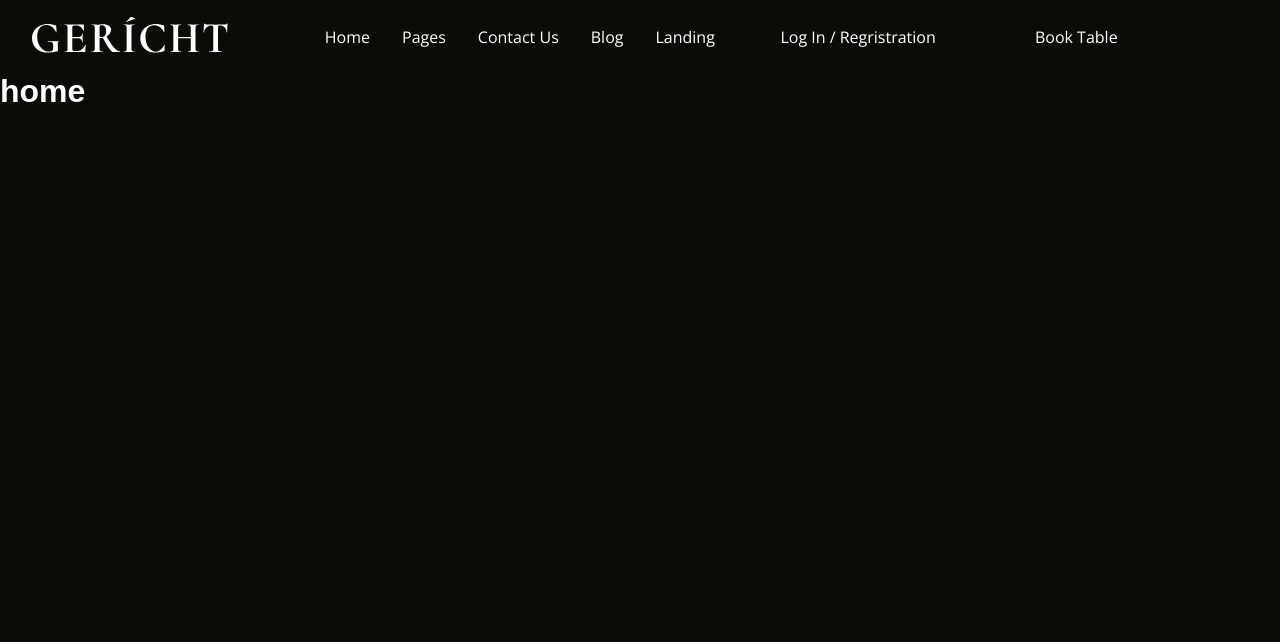
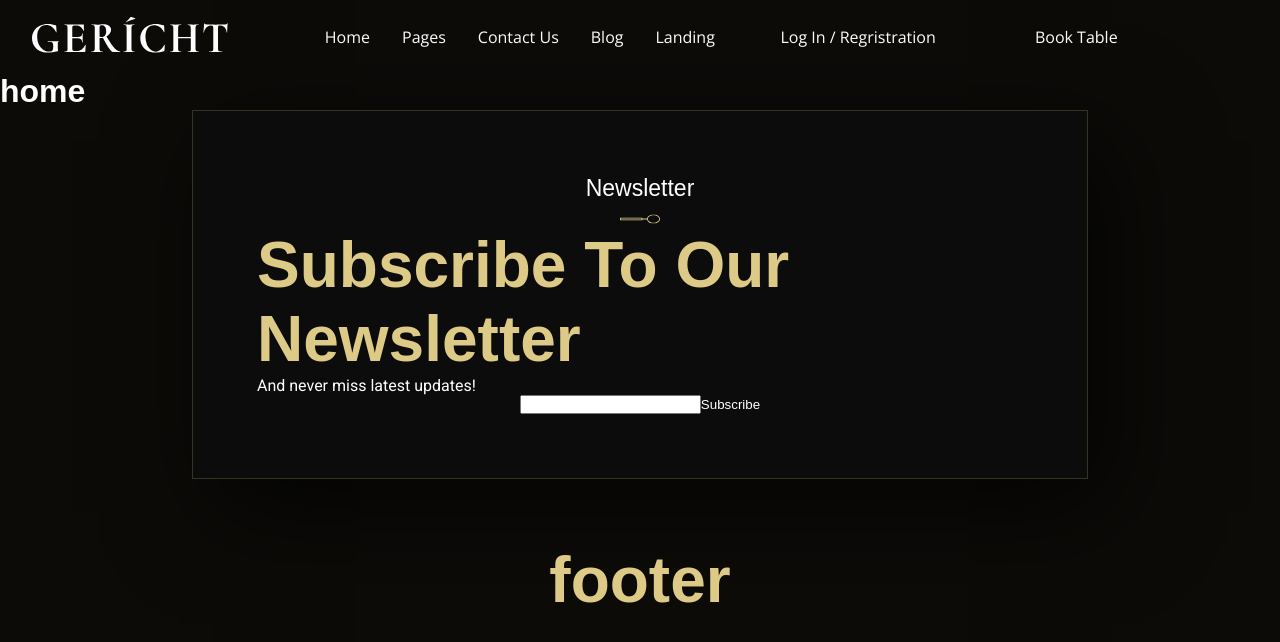
Before and after one commit to irvancolz/gericht-restaurant, a Next.js app: page / in a window 1280 px wide. Shown: the top 642 px of the page. Built offline with nearby package versions, Linux system fonts and the light colour scheme; a web font is replaced by a local one.

Commit message:
start working on footer

```diff
--- a/components/button/button.tsx
+++ b/components/button/button.tsx
@@ -3,6 +3,7 @@ interface buttonProps {
   variant?: string;
   children?: string | JSX.Element[] | JSX.Element;
   onClick?: () => void;
+  type?: 'button' | 'submit' | 'reset';
 }
 const buttonDefaultProps: buttonProps = {
   variant: "primary",
@@ -14,12 +15,13 @@ const buttonDefaultProps: buttonProps = {
 export function Button(props: buttonProps = buttonDefaultProps) {
   return (
     <button
+      type={props.type}
       className={`${styles.btn} ${
         props.variant === "primary"
           ? styles.primary
           : props.variant === "secondary"
           ? styles.secondary
-          : styles.primary
+          : styles.ternary
       }`}
       onClick={() => props.onClick?.()}
     >
--- /dev/null
+++ b/components/footer/footer-content.tsx
@@ -0,0 +1,11 @@
+import styles from './footer.module.css'
+import {Text} from '../text'
+export function FooterContent(){
+    return(
+        <div className={styles.container}>
+            <Text variant='title'>
+            footer
+            </Text>
+        </div>
+    )
+}
--- /dev/null
+++ b/components/footer/footer-form.tsx
@@ -0,0 +1,28 @@
+import styles from './footer.module.css';
+import {Text} from '../text';
+import spoon from '../../public/assets/global/spoon-logo.svg'
+import Image from 'next/image';
+import { Button } from '../button';
+
+export function FooterForm(){
+    return(
+        <div className={styles.container}>
+            <div className={styles.header}>
+                <Text fF='var(--title-font)' fS='var(--subtitle-size)'>Newsletter</Text>
+                <span className="img">
+                    <Image src={spoon} alt='logo' layout='fixed' priority/>
+                </span>
+            </div>
+            <div className="body">
+            <Text variant='title'>Subscribe To Our Newsletter</Text>
+                <Text>And never miss latest updates!</Text>
+            </div>
+            <div className="form">
+                <form>
+                    <input type="text" />
+                    <Button variant='primary' type='submit'>Subscribe</Button>
+                </form>
+            </div>
+        </div>
+    )
+}
--- /dev/null
+++ b/components/footer/footer.module.css
@@ -0,0 +1,27 @@
+.container{
+    flex-basis: 70%;
+    align-self: center;
+    padding: 4rem;
+    display: flex;
+    flex-direction: column;
+    justify-content: center;
+    align-items: center;
+}
+.container:first-child{
+    background-color: var(--dark-col4);
+    border: 1px solid var(--gray-col3);
+    box-shadow: 22px 30px 95px 1px rgba(0, 0, 0, 0.7);
+}
+.header{
+    display: flex;
+    flex-direction: column;
+    justify-content: center;
+    align-items: center;
+    gap: .5rem;
+}
+.header > span:nth-child(4){
+    margin-top: 1rem;
+}
+.header > input{
+    margin-top: 3.5rem;
+}
--- /dev/null
+++ b/components/footer/index.tsx
@@ -0,0 +1,11 @@
+import {Section} from '../section'
+import {FooterForm} from './footer-form';
+import { FooterContent } from './footer-content';
+export function Footer(){
+    return(
+        <Section>
+            <FooterForm />
+            <FooterContent />
+        </Section>
+    )
+}
--- a/components/layout/index.tsx
+++ b/components/layout/index.tsx
@@ -1,5 +1,6 @@
 import styles from './layout.module.css';
-import {Topnav} from '../topnav'
+import {Topnav} from '../topnav';
+import {Footer} from '../footer';
 
 interface layoutProps{
     children?: JSX.Element,
@@ -14,7 +15,9 @@ export function Layout(props: layoutProps) {
       <main>
         {props.children}
       </main>
-      <footer></footer>
+      <footer>
+        <Footer />
+      </footer>
     </div>
   )
 }
--- a/components/text/index.tsx
+++ b/components/text/index.tsx
@@ -1,11 +1,32 @@
+import { forwardRef } from "react";
+import styles from "./text.module.css";
 
-interface textProps{
-    children?: String,
-    ref?: JSX.Element,
+interface textProps {
+  children?: string | JSX.Element[];
+  fS?: string;
+  fF?: string;
+  variant?: string;
 }
 
-export function TextGold(props: textProps) {
+export const Text = forwardRef<HTMLParagraphElement, textProps>((props, ref) => {
   return (
-    <div ref={props.ref}>{props.children}</div>
-  )
-}
+    <span className={styles.text}>
+      <p
+      ref={ref}
+      style={{
+         fontSize : props.fS,
+         fontFamily: props.fF,
+      }}
+        className={`${
+          props.variant === "desc"
+            ? styles.desc
+            : props.variant === "title"
+            ? styles.title
+            : styles.body
+        }`}
+      >
+        {props.children}
+      </p>
+    </span>
+  );
+});
--- /dev/null
+++ b/components/text/text.module.css
@@ -0,0 +1,18 @@
+.text{
+    display: block;
+    overflow: hidden;
+}
+.body{
+    font-size: var(--normal-size);
+    font-family: var(--body-font);
+}
+.title{
+    font-size: var(--title-size);
+    font-family: var(--title-font);
+    color: var(--gold-col-1);
+    font-weight: 700;
+}
+.desc{
+    font-family: var(--desc-font);
+    font-size: var(--desc-size);
+}
--- a/components/topnav/topnav.module.css
+++ b/components/topnav/topnav.module.css
@@ -10,7 +10,7 @@
 }
 .link {
   padding: 0.5rem 1rem;
-  transition: color 0.2s ease-in;
+  transition: color 0.2s ease-in-out;
   font-family: var(--desc-font);
   font-size: 1rem;
 }
--- a/styles/globals.css
+++ b/styles/globals.css
@@ -7,8 +7,10 @@
   --dark-col1: #0c0b08;
   --dark-col2: #050505;
   --dark-col3: #272626;
+  --dark-col4: #0c0c0c;
   --gray-col1: #a6a6a6;
   --gray-col2: #ababab;
+  --gray-col3: #dcca8733;
   --text-col: white;
   --main-size: 90px;
   --title-size: 64px;
```
